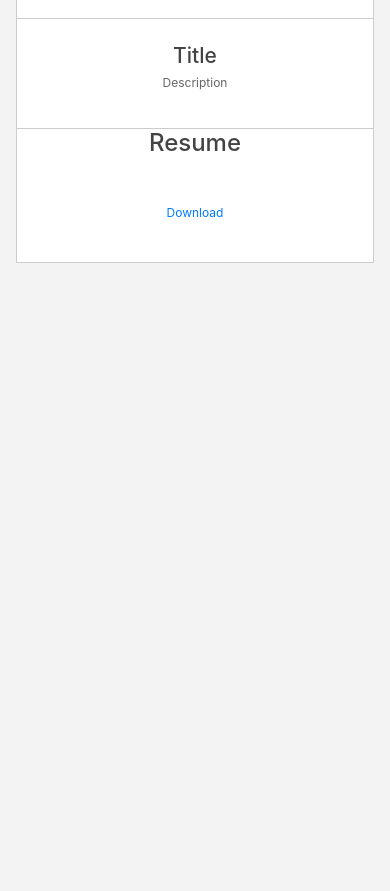
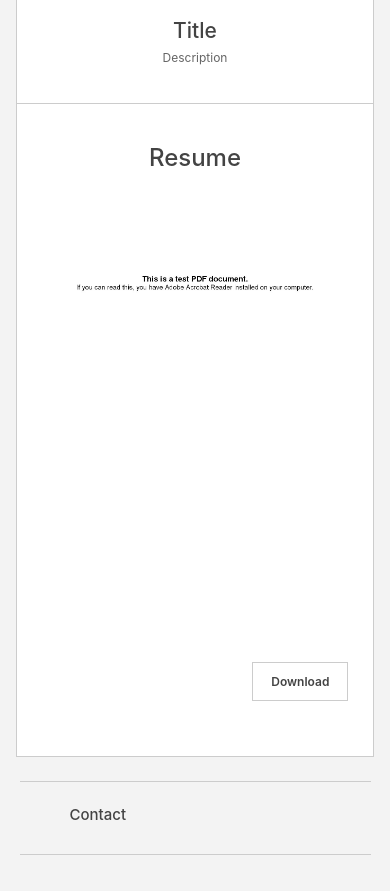
Before and after one commit to danielhcai/personal-website, a plain HTML site: page index.html in a window 390 px wide. Shown: the part 1080-1971 px from the top of the page. Before the commit the page ends 1393 px from the top, so only its background shows below. Drawn offline with Linux system fonts and the light colour scheme.

Commit message:
Added resume and footer, updated README

```diff
--- a/index.html
+++ b/index.html
@@ -10,7 +10,6 @@
         <script src="bootstrap-4.5.0/js/bootstrap.min.js"></script>
         <script src="bootstrap-4.5.0/js/bootstrap.bundle.min.js"></script>
 
-        <link rel="stylesheet" href="style/font-raleway.css">
         <link rel="stylesheet" href="style/styles.css">
 
         <title>Daniel Cai's Website</title>
@@ -68,7 +67,7 @@
                 <div class="section-title">
                     <h2> Projects </h2>
                 </div>
-                <div id="projects">
+                <div id="projects" class="section-body">
                     <div>
                         <h3> Title </h3>
                         <p> Description </p>
@@ -94,12 +93,19 @@
                     <h2>Resume</h2>
                 </div>
                 <div class="section-body">
-                    <a href="index.html">Download</a>
+                    <div class="img-wrapper">
+                        <img src="files/test.jpg" alt="Resume" class="img-fluid">
+                    </div>
+                    <div class="right">
+                        <a href="#" class="btn button">Download</a>
+                    </div>
                 </div>
             </div>
 
             <footer>
-
+                <div class="footer">
+                    <h5> Contact </h5>
+                </div>
             </footer>
 
     </body>
--- a/style/styles.css
+++ b/style/styles.css
@@ -7,12 +7,19 @@ html {
 
 header {
     font-size: 16px;
-    letter-spacing: 2px;
+    letter-spacing: 0.1rem;
     background-color: #FFFFFF;
+    border-width: 0px;
 }
 
 body {
     background-color: #F3F3F3;
+    border-width: 0px;
+}
+
+footer {
+    padding-top: 0rem;
+    padding-bottom: 3rem;
 }
 
 h1, h2, h3, h4, h5, h6 {
@@ -22,6 +29,7 @@ h1, h2, h3, h4, h5, h6 {
 p {
     color: #656565;
 }
+
 .bg-grey {
     background-color: #F3F3F3;
 }
@@ -53,8 +61,10 @@ p {
 .section-wrapper {
     width: 92%;
     max-width: 1400px;
-    margin: 50px auto 50px auto;
-    border: 1px solid #CCCCCC;
+    margin: 50px auto 2rem auto;
+    border-color: #CCCCCC;
+    border-style: solid;
+    border-width: 1px;
     padding-top: 50px;
     padding-bottom: 15px;
     background-color: #FFFFFF;
@@ -62,24 +72,60 @@ p {
 }
 
 .section-title {
-   padding-bottom: 40px;
+   padding-bottom: 20px;
 }
 
 .section-body {
-    padding-bottom: 25px
+    padding-bottom: 40px
 }
 
-.grid-container {
-    display: grid;
-    grid-template-columns: auto auto;
+.button {
+    padding-left: 1.5rem;
+    padding-right: 1.5rem;
+    padding-top: 0.8rem;
+    padding-bottom: 0.8rem;
+    color: #434343;
+    font-weight: 600;
+    border-color: #CCCCCC;
+    border-style: solid;
+    border-width: 1px;
+    border-radius: 0px;
 }
 
-.project-card {
-    width: 100px;
+.button:hover {
+    color: #A3D5FF;
+    border-color: #A4D5FF;
+}
+
+.right {
+    display: flex;
+    justify-content: flex-end;
+    margin-right: 25px;
+}
+
+.img-wrapper {
+    width: 95%;
+    margin: 0px auto 25px auto;
+}
+
+.footer {
+    padding-top: 2rem;
+    padding-bottom: 2rem;
+    width: 90%;
+    max-width: 1300px;
+    margin: auto;
+    border-color: #CCCCCC;
+    border-style: solid;
+    border-top-width: 1px;
+    border-bottom-width: 1px;
+    border-left-width: 0px;
+    border-right-width: 0px;
 }
 
 #navbar-header {
-    border-bottom: 1px solid #CCCCCC;
+    border-color: #CCCCCC;
+    border-style: solid;
+    border-bottom-width: 1px;
 }
 
 #navbar-name{
@@ -113,7 +159,6 @@ p {
     flex-wrap: wrap;
     align-items: stretch;
     width: 100%;
-    padding: 0;
 }
 
 #projects > * {
@@ -185,20 +230,7 @@ p {
         width: 100%;
         border-left-width: 0px;
         border-top-width: 0px;
-        border-right-width: 0px;
         border-bottom-width: 1px;
-    }
-
-    #projects > div:nth-child(2n-1) {
-        border-left-width: 0px;
-    }
-
-    #projects > div:nth-child(2n) {
-        border-left-width: 0px;
-    }
-
-    #projects > div:nth-child(-n+2) {
-        border-top-width: 1px;
     }
 
     #projects > div:nth-child(2) {
```
Also changed, not shown: README.md, files/test.jpg (added), 1 other file.
